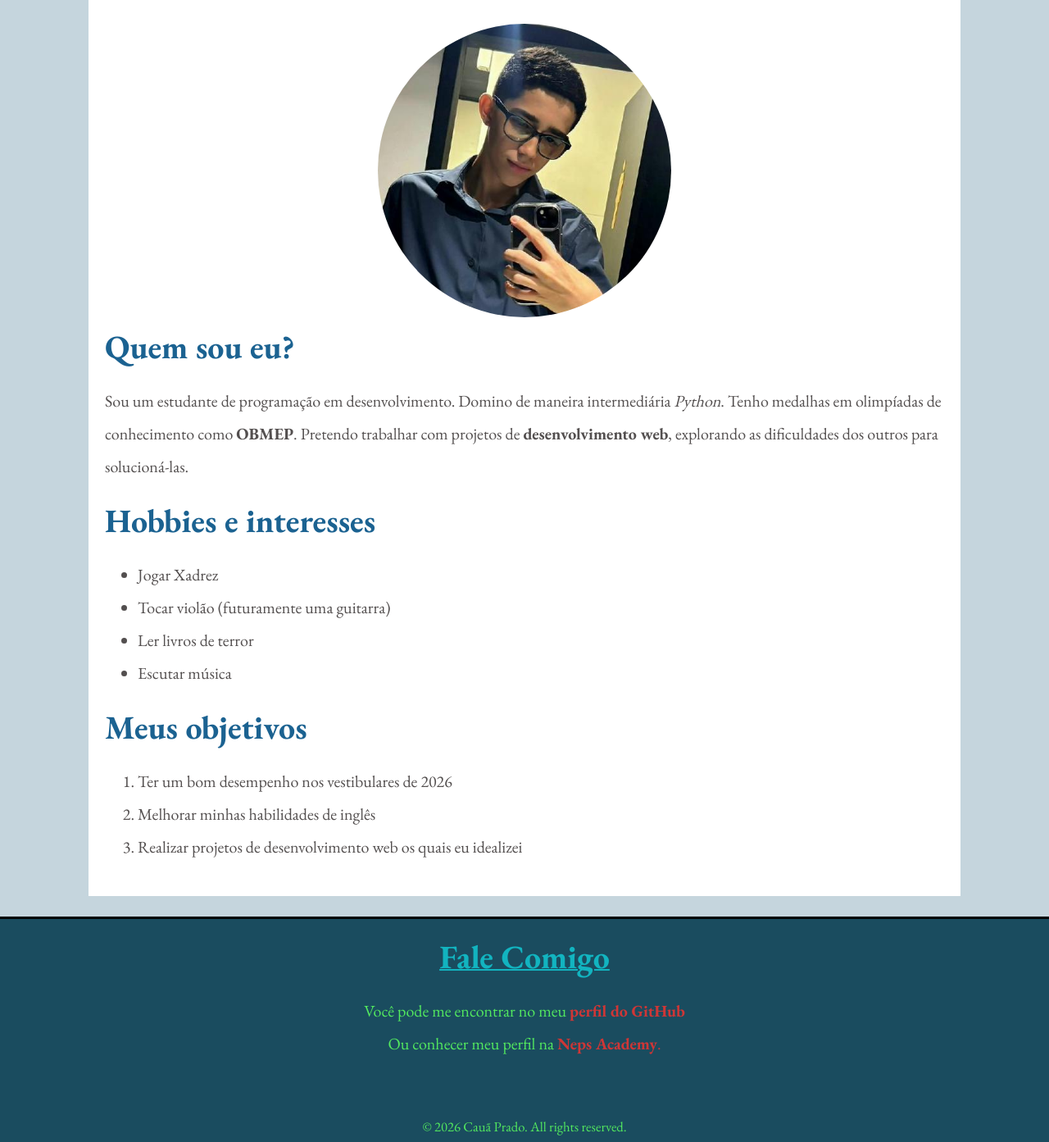
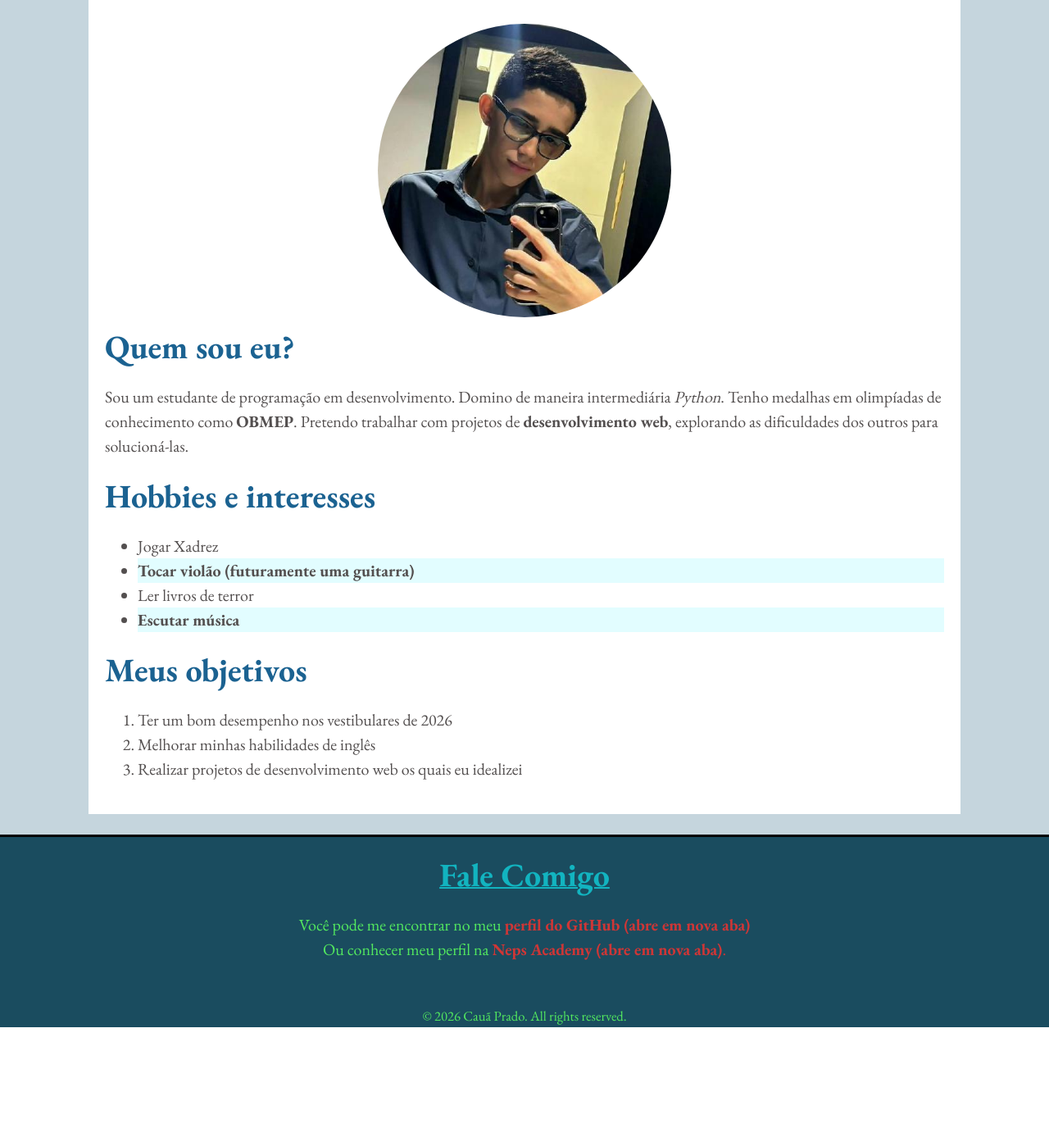
Before and after one commit to Kauan-BRL/site-pessoal, a Flask app: page / in a window 1280 px wide. Shown: the part 125-1518 px from the top of the page at 82% size. After the commit the page ends 1378 px from the top, so only its background shows below. Run offline with Flask 3, Linux system fonts and the light colour scheme.

Commit message:
Ajustes de marcações e links

```diff
--- a/templates/index.html
+++ b/templates/index.html
@@ -31,9 +31,9 @@
             <h2>Hobbies e interesses</h2>
             <ul>
                 <li>Jogar Xadrez</li>
-                <li>Tocar violão (futuramente uma guitarra)</li>
+                <li class="hobby-highlight">Tocar violão (futuramente uma guitarra)</li>
                 <li>Ler livros de terror</li>
-                <li>Escutar música</li>
+                <li class="hobby-highlight">Escutar música</li>
                 </ul>
         </section>
 
@@ -52,8 +52,8 @@
     <footer>
         <h2>Fale Comigo</h2>
         <p>
-        Você pode me encontrar no meu <a href="https://github.com/Kauan-BRL" target="_blank" rel="noopener"><b>perfil do GitHub</b></a>
-        <br>Ou conhecer meu perfil na <a href="https://neps.academy/br/user/57248" target="_blank" rel="noopener"><b>Neps Academy</b>.</a>
+        Você pode me encontrar no meu <a href="https://github.com/Kauan-BRL" target="_blank" rel="noopener"><b>perfil do GitHub (abre em nova aba)</b></a>
+        <br>Ou conhecer meu perfil na <a href="https://neps.academy/br/user/57248" target="_blank" rel="noopener"><b>Neps Academy (abre em nova aba)</b>.</a>
         </p>
         <p id="copyright"><small><br>&copy; 2026 Cauã Prado. All rights reserved.</small></p>
 </footer>
--- a/templates/styles.css
+++ b/templates/styles.css
@@ -58,7 +58,12 @@ h2{
 p, li{
     color: rgb(83, 79, 79);
     font-size: 1rem;
-    line-height: 2.0;
+    line-height: 1.5;
+}
+
+.hobby-highlight{
+    background-color:rgb(226, 253, 255);
+    font-weight: bold;
 }
 
 footer {
```
